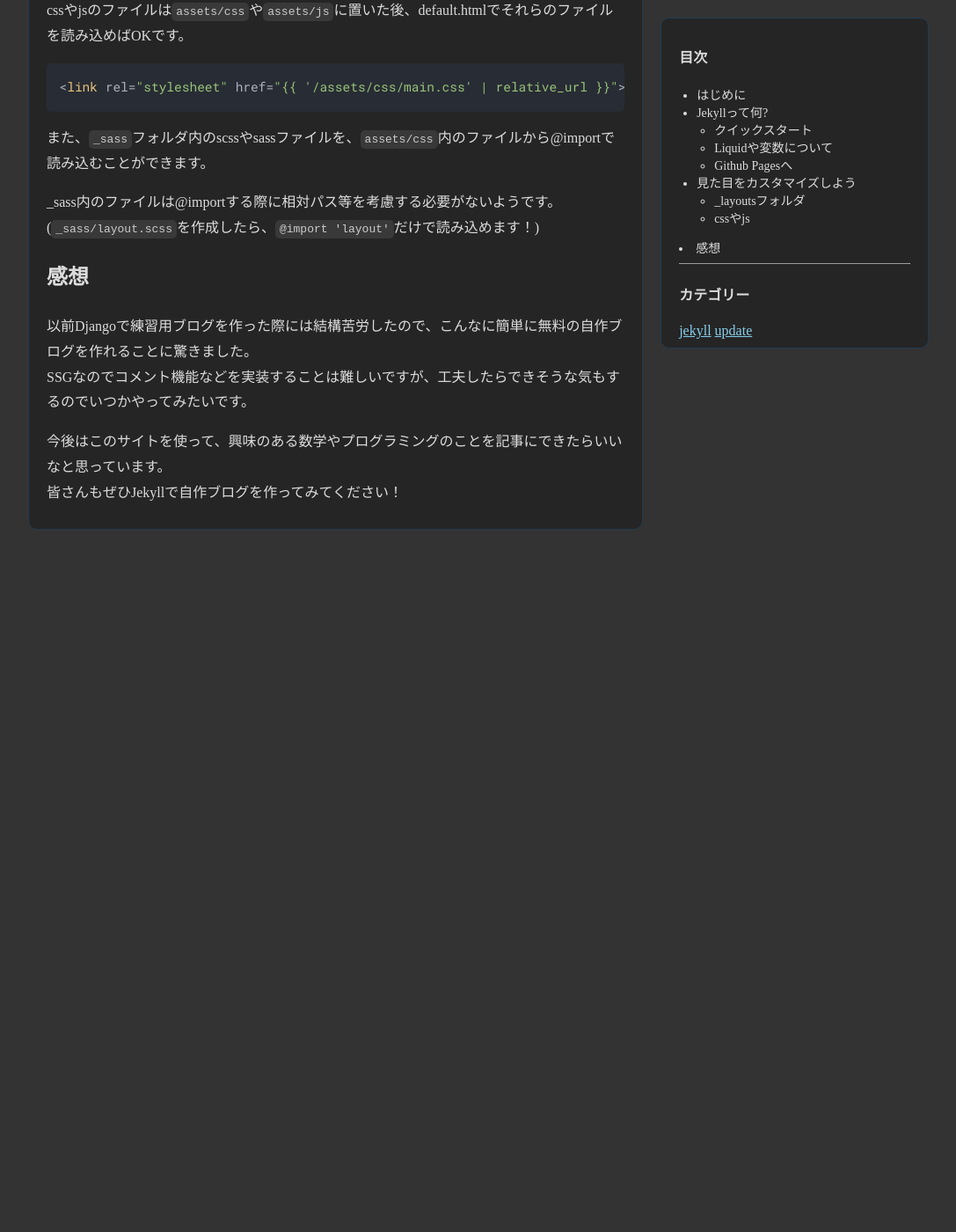
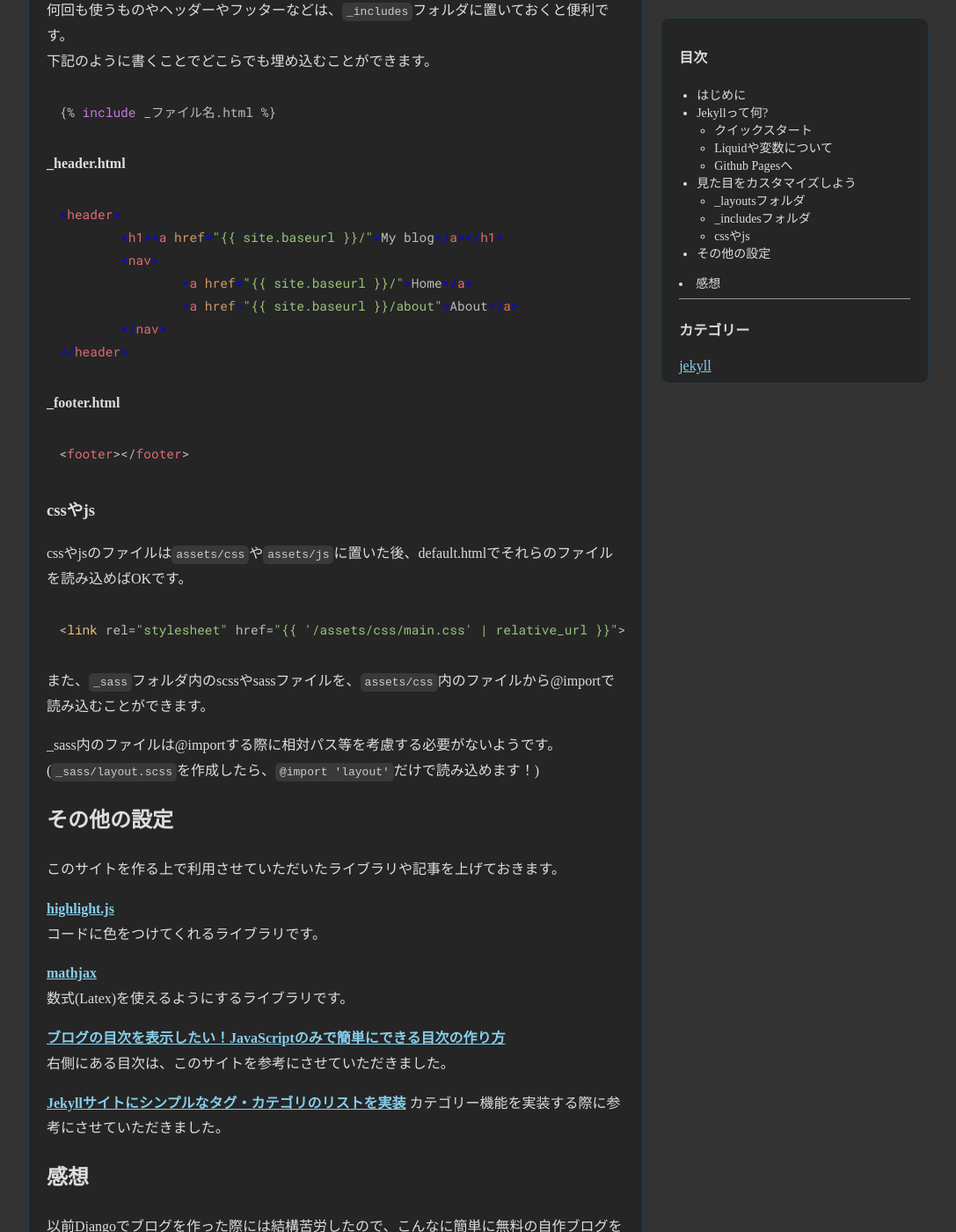
Before and after one commit to TinyOwl49/tinyforest, a Jekyll site: the page built from _posts/2024-04-02-welcome-to-jekyll.markdown, in a window 1280 px wide and 1400 px high, scrolled down 5500 px. Shown: the whole window at 88% size, without its empty margins (96-1183 px from the left). Built offline with Jekyll 4.4.1, drawn with Linux system fonts in a browser that asks for light colours; nearby versions of some CDN libraries; before the commit the page ends 6142 px from its top, so only the background shows below that; some of the changed text lies outside the part shown.

Commit message:
change post and fix category

````diff
--- a/_layouts/post.html
+++ b/_layouts/post.html
@@ -22,7 +22,7 @@ layout: default
 
 			<h4>カテゴリー</h4>
 			{% for category in page.categories %}
-			<a href="/categories">{{ category }}</a>
+			<a href="{{ site.baseurl }}/categories#{{ category }}">{{ category }}</a>
 			{% endfor %}
 		</div>
 
--- a/_posts/2024-04-02-welcome-to-jekyll.markdown
+++ b/_posts/2024-04-02-welcome-to-jekyll.markdown
@@ -2,7 +2,7 @@
 layout: post
 title:  "Jekyllでブログ作ってみた！"
 date:   2024-04-03 23:34:07 +0900
-categories: jekyll update
+categories: jekyll
 ---
 
 # はじめに
@@ -40,7 +40,7 @@ categories: jekyll update
 ---
 ```
 
-あとはマークダウンで記事を書いて実行するだけです！
+あとはお好みの記事を書いていくだけです！
 
 ## Liquidや変数について
 {% raw %}
@@ -199,6 +199,33 @@ layout: default
 ```
 {% endraw %}
 
+### _includesフォルダ
+何回も使うものやヘッダーやフッターなどは、`_includes`フォルダに置いておくと便利です。
+下記のように書くことでどこらでも埋め込むことができます。
+{% raw %}
+```html
+{% include _ファイル名.html %}
+```
+{% endraw %}
+
+**_header.html**
+{% raw %}
+```html
+<header>
+	<h1><a href="{{ site.baseurl }}/">My blog</a></h1>
+	<nav>
+		<a href="{{ site.baseurl }}/">Home</a>
+		<a href="{{ site.baseurl }}/about">About</a>
+	</nav>
+</header>
+```
+{% endraw %}
+
+**_footer.html**
+```html
+<footer></footer>
+```
+
 ### cssやjs
 cssやjsのファイルは`assets/css`や`assets/js`に置いた後、default.htmlでそれらのファイルを読み込めばOKです。
 {% raw %}
@@ -212,11 +239,26 @@ cssやjsのファイルは`assets/css`や`assets/js`に置いた後、default.ht
 _sass内のファイルは@importする際に相対パス等を考慮する必要がないようです。
 (`_sass/layout.scss`を作成したら、`@import 'layout'`だけで読み込めます！)
 
+## その他の設定
+このサイトを作る上で利用させていただいたライブラリや記事を上げておきます。
+
+[**highlight.js**](https://highlightjs.org/)
+コードに色をつけてくれるライブラリです。
+
+[**mathjax**](https://www.mathjax.org/)
+数式(Latex)を使えるようにするライブラリです。
+
+[**ブログの目次を表示したい！JavaScriptのみで簡単にできる目次の作り方**](https://codesapuri.com/articles/how-to-display-a-table-of-contents-in-a-blog-post)
+右側にある目次は、このサイトを参考にさせていただきました。
+
+[**Jekyllサイトにシンプルなタグ・カテゴリのリストを実装**](https://qiita.com/mnishiguchi/items/fa1e8fd2e893ea801ce8)
+カテゴリー機能を実装する際に参考にさせていただきました。
+
 # 感想
-以前Djangoで練習用ブログを作った際には結構苦労したので、こんなに簡単に無料の自作ブログを作れることに驚きました。
+以前Djangoでブログを作った際には結構苦労したので、こんなに簡単に無料の自作ブログを作れることに驚きました。
 SSGなのでコメント機能などを実装することは難しいですが、工夫したらできそうな気もするのでいつかやってみたいです。
 
-今後はこのサイトを使って、興味のある数学やプログラミングのことを記事にできたらいいなと思っています。
+せっかく作ったので、今後このサイトを使って興味のある数学やプログラミングのことを記事にできたらいいなと思っています。
 皆さんもぜひJekyllで自作ブログを作ってみてください！
 
 
--- a/_sass/markdown.scss
+++ b/_sass/markdown.scss
@@ -6,7 +6,7 @@ code {
 	color: #ccc
 }
 
-pre > code {
+pre.highlight > code {
 	overflow-x: scroll;
 	background-color: var(--code-background-color, "#202020");
 	font-size: var(--code-font-size, 14.5px);
--- a/assets/css/main.scss
+++ b/assets/css/main.scss
@@ -5,3 +5,4 @@
 @import 'home';
 @import 'markdown';
 @import 'post';
+@import 'category';
````
Also changed, not shown: _includes/_post_preview.html (added, +12 -0 lines), _layouts/home.html (+1 -9 lines), _posts/2024-04-02-programming-language.markdown (deleted, +0 -131 lines), category.html (+4 -6 lines), _sass/category.scss (added).
